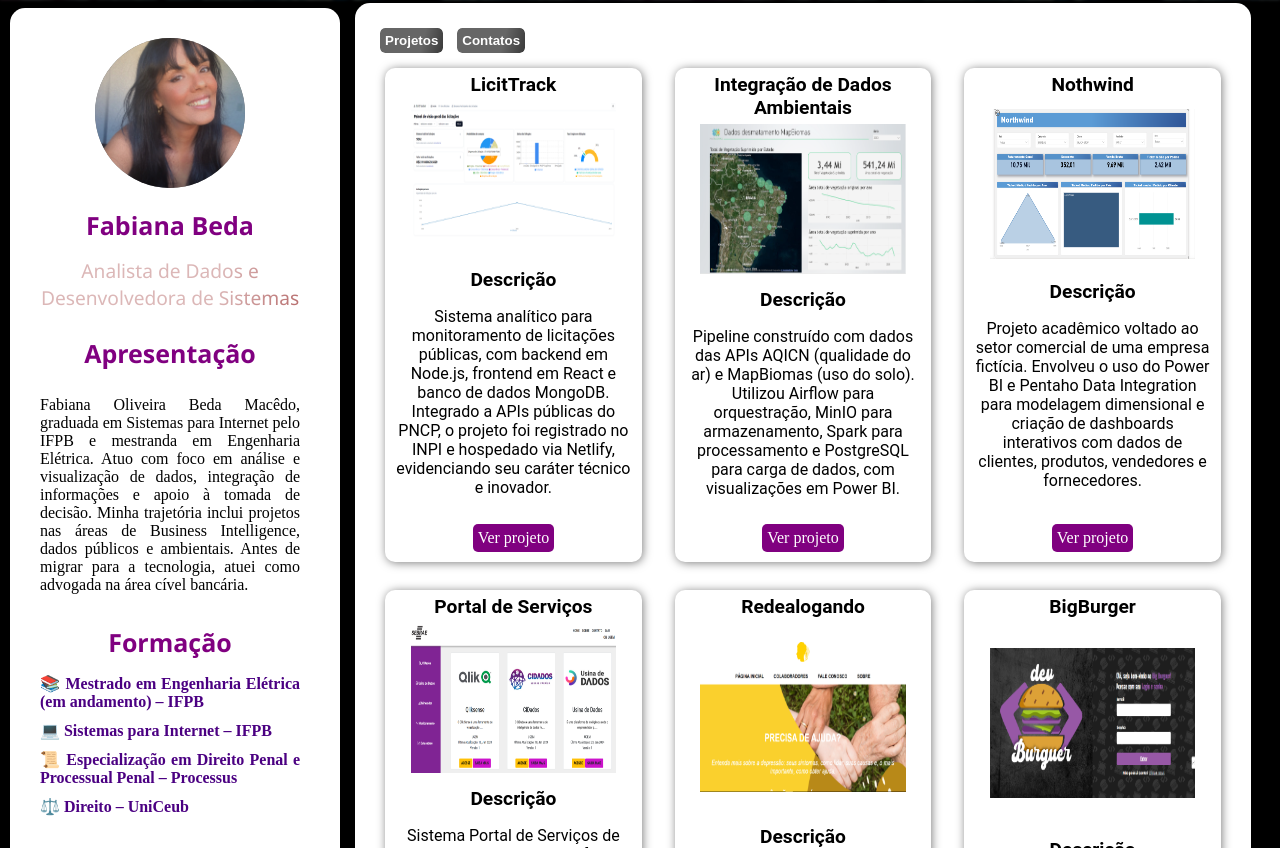
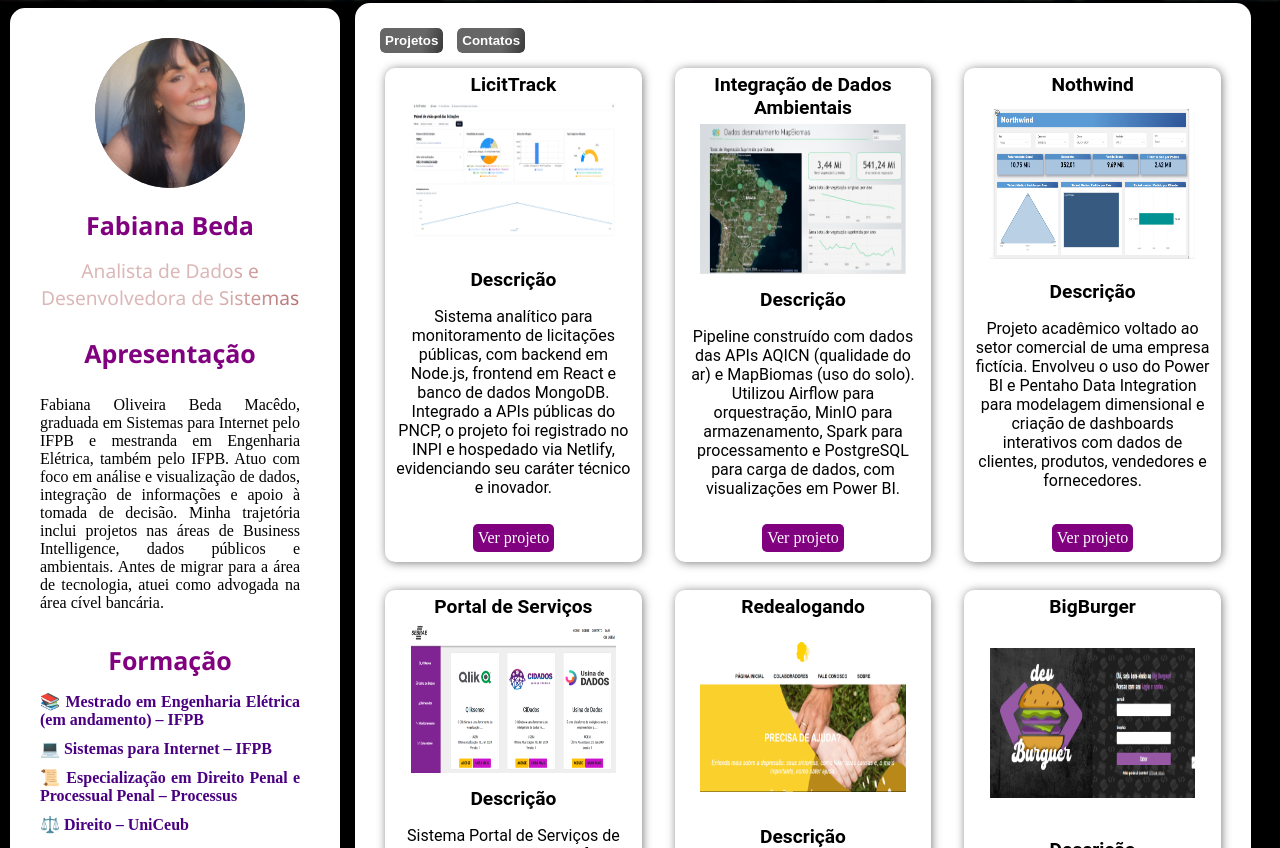
Before and after one commit to fabianabeda/PortfolioDeProjetos, a website with bundled scripts: page index.html in a window 1280 px wide. Shown: the part 252-1100 px from the top of the page. Built offline with nearby package versions, Linux system fonts and the light colour scheme.

Commit message:
ajuste na apresentacao

```diff
--- a/index.html
+++ b/index.html
@@ -36,7 +36,7 @@
         </div>
         <div class="apresentacao">
           <p>
-            Fabiana Oliveira Beda Macêdo, graduada em Sistemas para Internet pelo IFPB e mestranda em Engenharia Elétrica. Atuo com foco em análise e visualização de dados, integração de informações e apoio à tomada de decisão. Minha trajetória inclui projetos nas áreas de Business Intelligence, dados públicos e ambientais. Antes de migrar para a tecnologia, atuei como advogada na área cível bancária.
+            Fabiana Oliveira Beda Macêdo</strong>, graduada em Sistemas para Internet pelo IFPB e mestranda em Engenharia Elétrica, também pelo IFPB. Atuo com foco em análise e visualização de dados, integração de informações e apoio à tomada de decisão. Minha trajetória inclui projetos nas áreas de Business Intelligence, dados públicos e ambientais. Antes de migrar para a área de tecnologia, atuei como advogada na área cível bancária.
           </p>
         </div>
         <div class="name-titulo">
```
